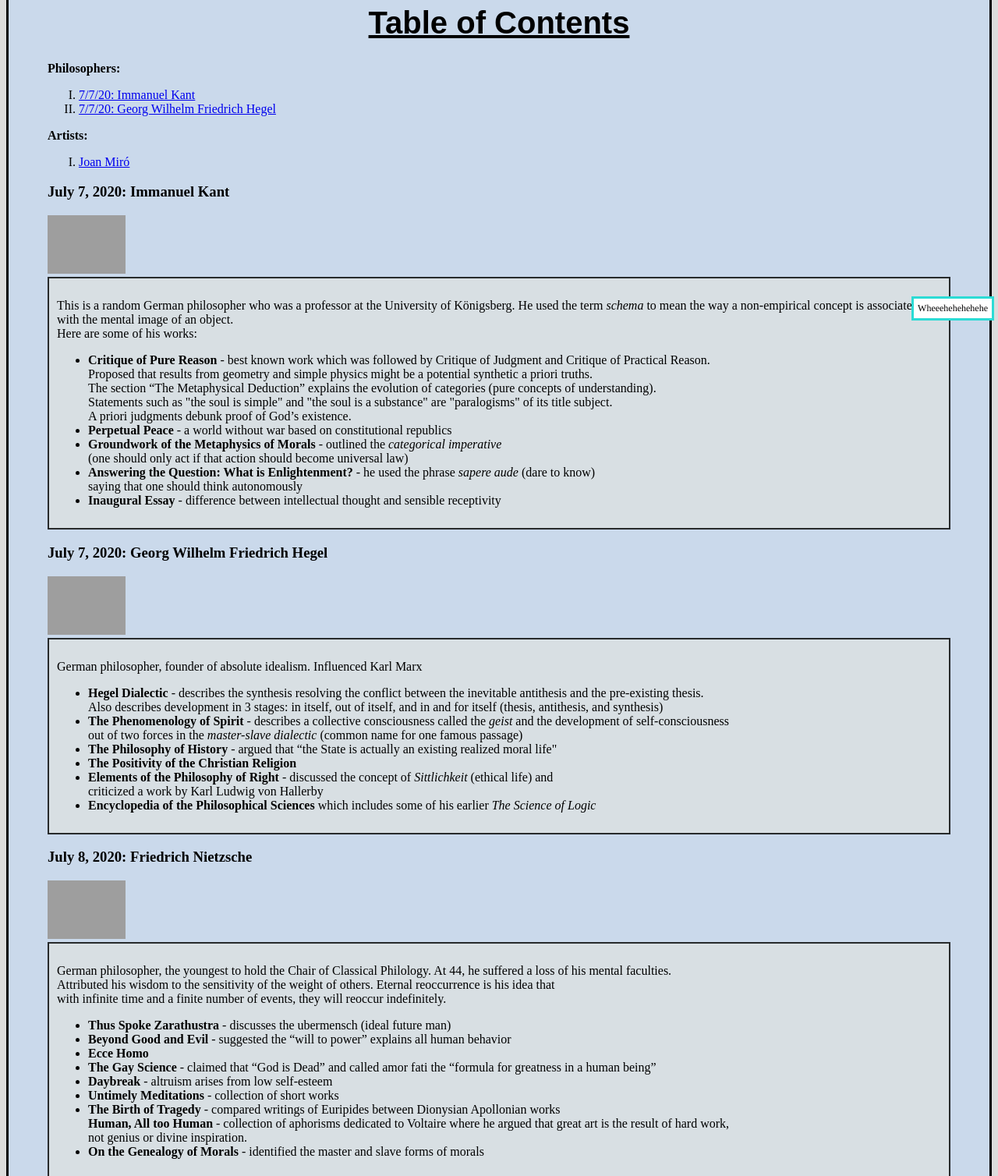
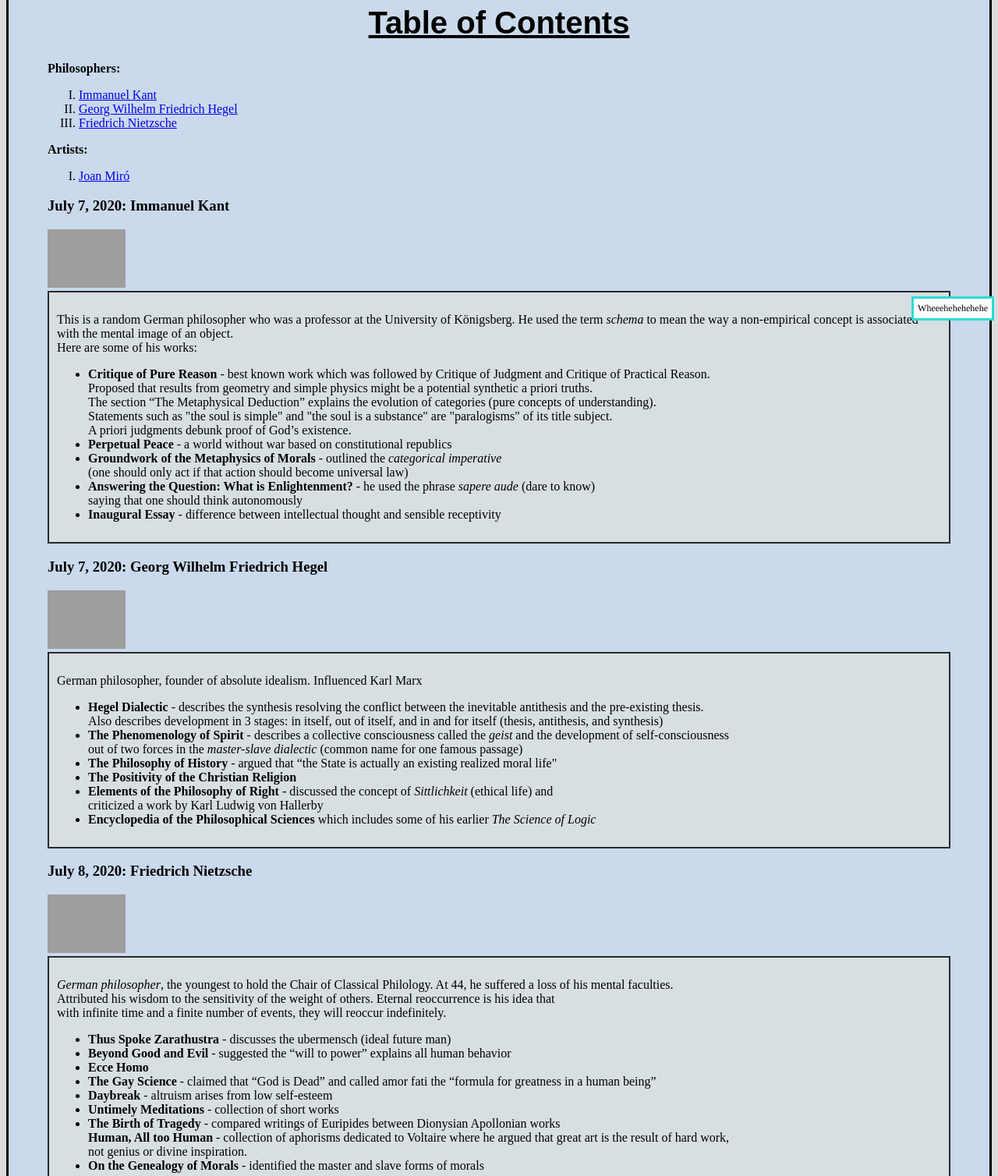
Before and after one commit to rymyrth/rymyrth.github.io, a plain HTML site: page index.html in a window 1280 px wide. Shown: the part 340-1848 px from the top of the page at 78% size. Drawn offline with Linux system fonts and the light colour scheme; grey boxes are pictures that could not be loaded.

Commit message:
Update index.html

```diff
--- a/index.html
+++ b/index.html
@@ -32,8 +32,9 @@
       <h1> Table of Contents </h1>
       <p><strong> Philosophers:</strong></p>
       <ol id="ToC" type="I">
-        <li><a href="#Kant">7/7/20: Immanuel Kant</a></li>
-        <li><a href="#Hegel">7/7/20: Georg Wilhelm Friedrich Hegel<a></li>
+        <li><a href="#Kant">Immanuel Kant</a></li>
+        <li><a href="#Hegel">Georg Wilhelm Friedrich Hegel<a></li>
+        <li><a href="#Nietzsche">Friedrich Nietzsche</a></li>
       </ol>
       <p><strong> Artists:</strong></p>
       <ol type="I">
@@ -75,7 +76,7 @@
 
          <h3 id="Nietzsche">July 8, 2020: Friedrich Nietzsche</h3><img src="https://upload.wikimedia.org/wikipedia/commons/thumb/1/1b/Nietzsche187a.jpg/440px-Nietzsche187a.jpg" width="100"/>
          <div id="nietzsche" style = "background-color: #d8dfe3; padding: 10px; border:solid; border-width:2px; border-color: #272a2b">
-            <p>German philosopher, the youngest to hold the Chair of Classical Philology. At 44, he suffered a loss of his mental faculties.<br>
+           <p><em>German philosopher</em>, the youngest to hold the Chair of Classical Philology. At 44, he suffered a loss of his mental faculties.<br>
                Attributed his wisdom to the sensitivity of the weight of others. Eternal reoccurrence is his idea that<br>
               with infinite time and a finite number of events, they will reoccur indefinitely. </p>
             <ul>
```
